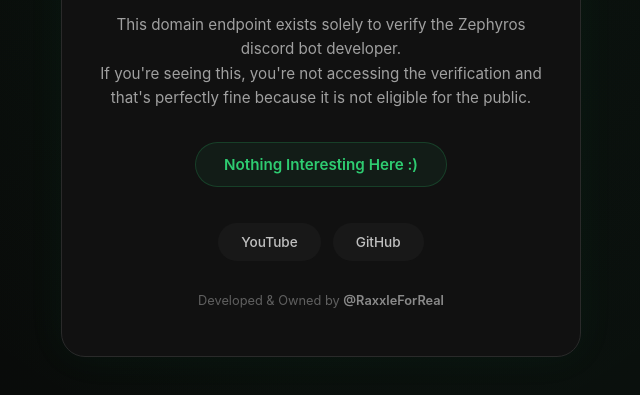
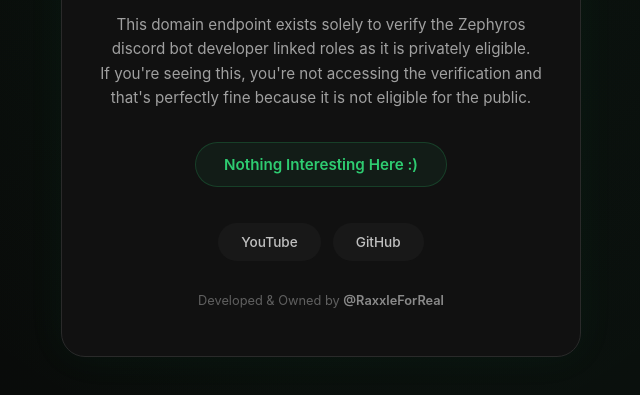
Before and after one commit to Raxxle/discord-linked-role, a plain HTML site: page index.html in a window 1280 px wide. Shown: the part 313-708 px from the top of the page, without its empty margins (319-959 px from the left). Drawn offline with Linux system fonts and the light colour scheme.

Commit message:
Update description for Zephyros bot verification

```diff
--- a/index.html
+++ b/index.html
@@ -186,7 +186,7 @@
     </div>
     <h1>Hello There!</h1>
     <p class="subtitle">
-      This domain endpoint exists solely to verify the Zephyros discord bot developer.<br/>
+      This domain endpoint exists solely to verify the Zephyros discord bot developer linked roles as it is privately eligible.<br/>
       If you're seeing this, you're not accessing the verification and that's perfectly fine because it is not eligible for the public.
     </p>
     <div class="badge">Nothing Interesting Here :) </div>
```
